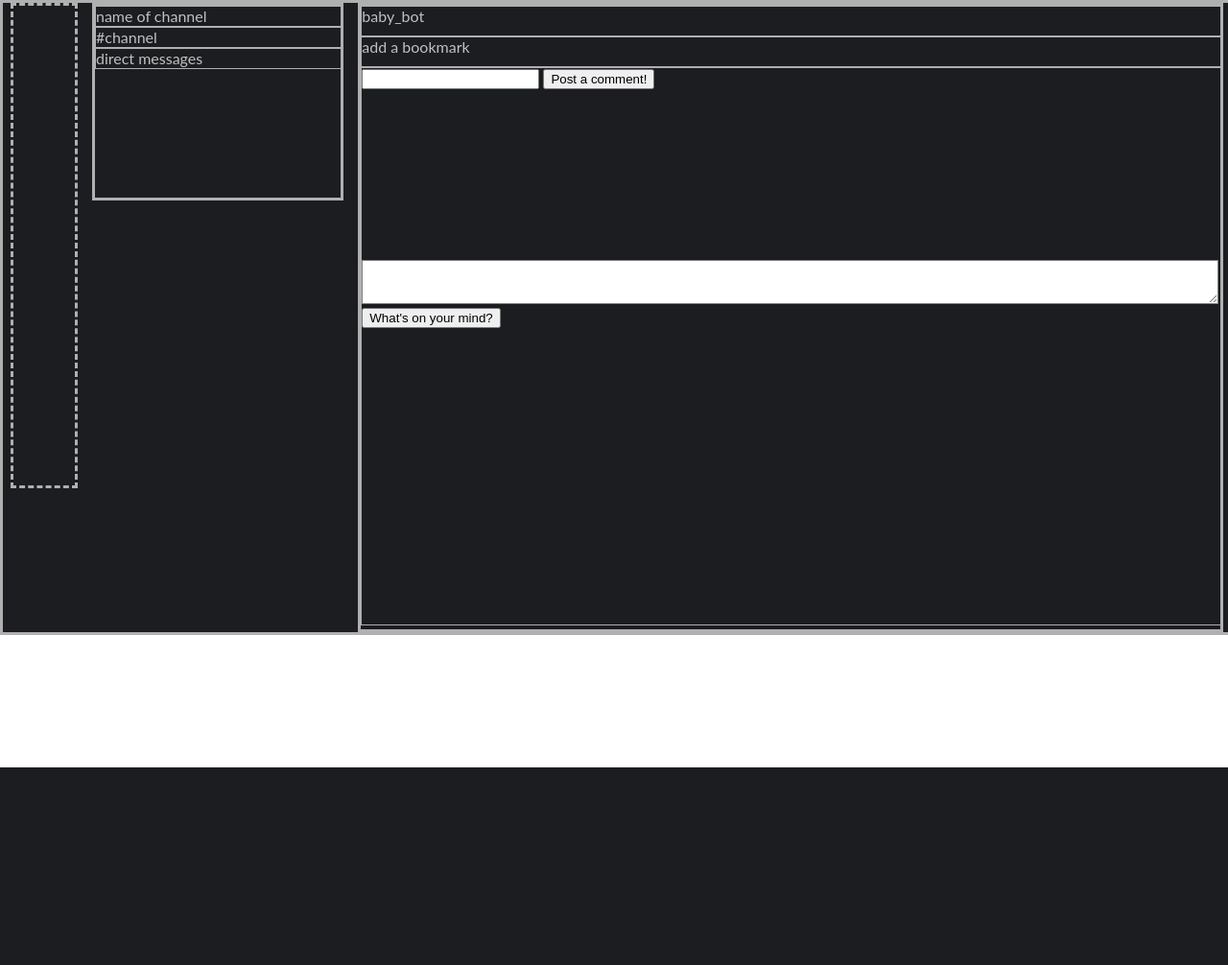
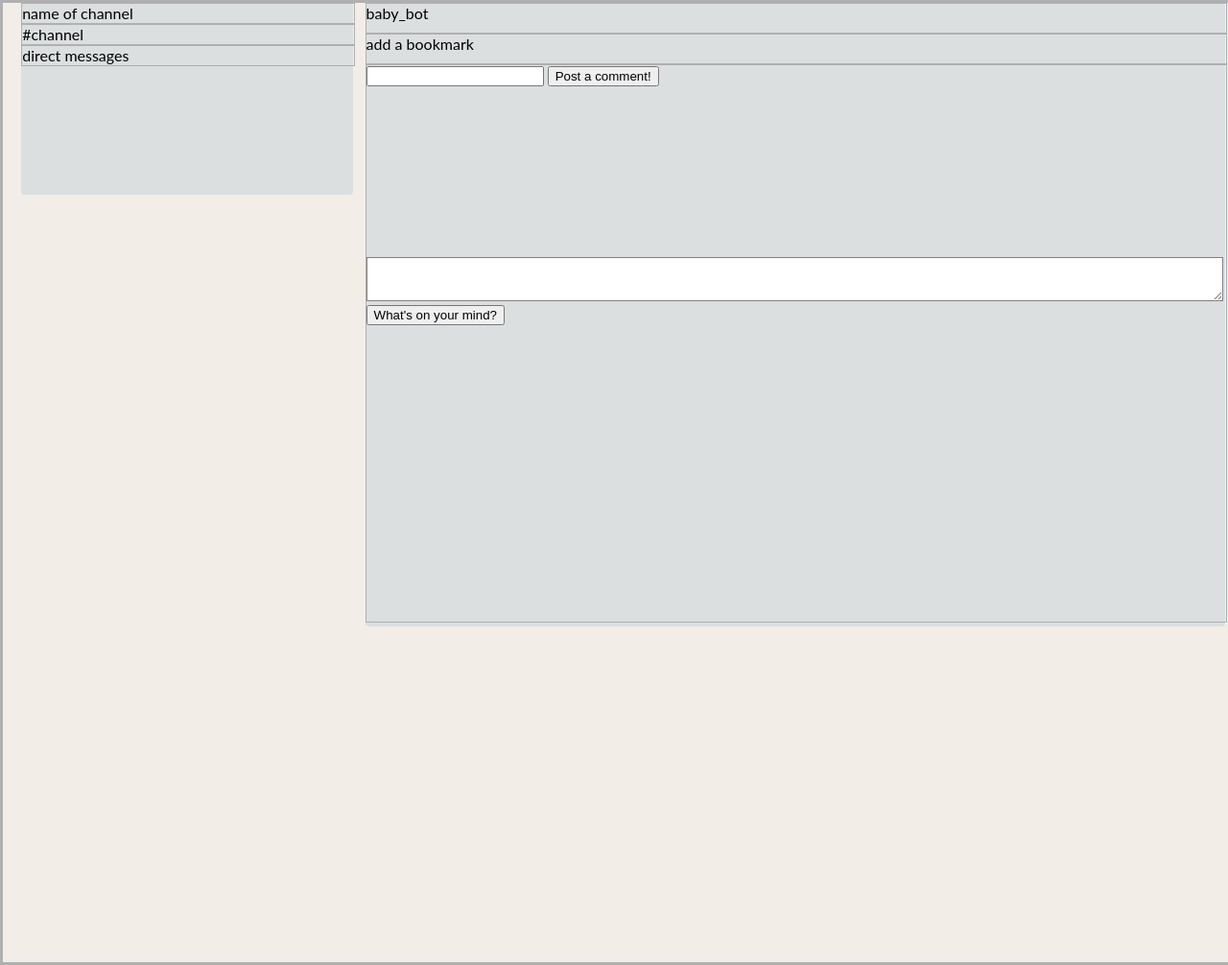
Before and after one commit to msibala/junglebook_project, a Django app: page /subchannels in a window 1280 px wide. Shown: the whole page at 96% size. Before the commit the page ends 800 px from the top, so only its background shows below. Run offline with Django 3.2, Linux system fonts and the light colour scheme.

Commit message:
more css updates

```diff
--- a/apps/jungle_app/static/jungle_app/css/subchannels.css
+++ b/apps/jungle_app/static/jungle_app/css/subchannels.css
@@ -5,21 +5,23 @@
 }
 @media only screen and (min-width: 320px){
     #container{
-        height: 100%;
+        height: 1000px;
         width: 100%;
         display: flex;
-        color:silver;
+        color: black;
         font-family: lato, sans-serif;
-        background-color: rgb(27,29,33);
-        /* background-color:rgb(242,237,231); */
+        background-color: rgb(242,237,231);
         border: 3px solid rgb(176,176,177);
     }
-    #left{
+    /* #left{
         height: 500px;
         width: 5%;
+        background-color: rgb(220,223,224);
         border: 3px dashed rgb(176,176,177);
 
-    }
+    } */
+    /* seems like the three column is too complicated for you rn and has been giving you anxiety.
+    why not master a two column color scheme and run with it. */
     #top{
         height: 20px;
         width: 100%;
@@ -37,14 +39,16 @@
     }
     #middle{
         height: 200px;
-        width: 20%;
-        border: 3px solid rgb(176,176,177);
+        width: 27%;
+        background-color: rgb(220,223,224);
+        border-radius: 4px;
 
     }
     #right{
         height: 650px;
         width: 70%;
-        border: 3px solid rgb(176,176,177);
+        background-color: rgb(220,223,224);
+        border-radius: 4px;
 
     }
     #baby_bot{
--- a/apps/jungle_app/static/jungle_app/css/wall.css
+++ b/apps/jungle_app/static/jungle_app/css/wall.css
@@ -82,6 +82,7 @@
         /* border: 4px solid black; */
     }
     #cmtbtn{
+    margin-bottom: 15px;
     padding-bottom: 3px;
 
     }
@@ -93,6 +94,8 @@
         border: 1px solid rgb(208,207,200);
     }
     #msgbtn{
+        margin-top: 15px;
+        margin-bottom: 15px;
         padding-bottom: 3px;
 
     }
```
